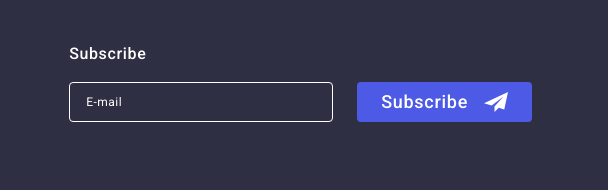
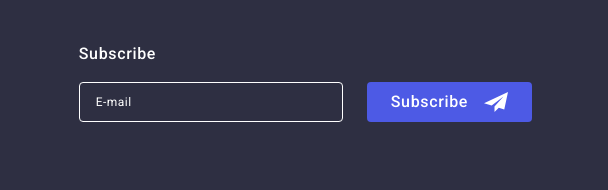
Before and after one commit to o-matviienko/goit-markup-hw-06, a plain HTML site: page index.html in a window 1280 px wide. Shown: the part 3224-3414 px from the top of the page, 672-1280 px from the left. Drawn offline with nearby package versions, Linux system fonts and the light colour scheme.

Commit message:
Update CSS styles

```diff
--- a/css/footer.css
+++ b/css/footer.css
@@ -233,6 +233,9 @@ input::placeholder {
   font-family: "Roboto", sans-serif;
   gap: 16px;
   font-weight: 500;
+  font-size: 16px;
+  line-height: 1.5;
+  letter-spacing: 0.04em;
   transition: 250ms cubic-bezier(0.4, 0, 0.2, 1);
   transition-property: background-color;
 }
```
